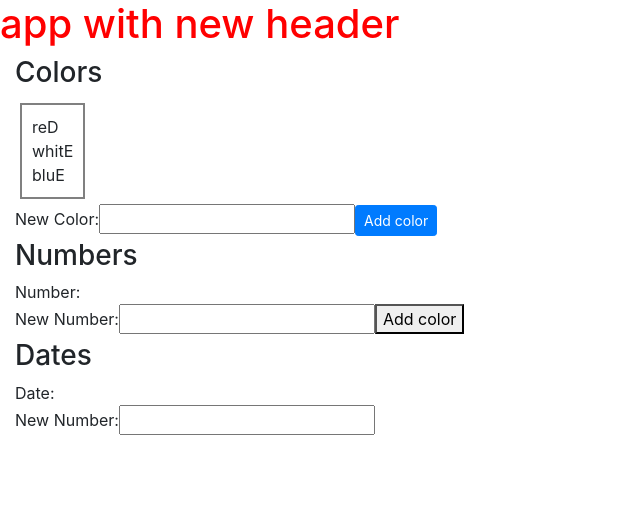
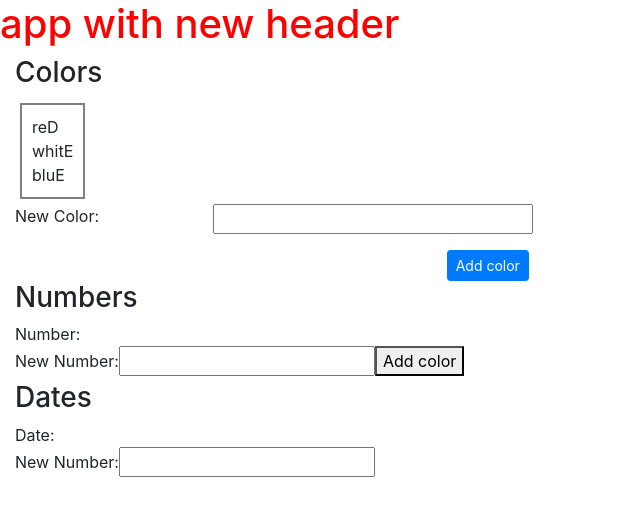
Before and after one commit to netintellect/ngtryout, an Angular app: page / in a window 1280 px wide. Shown: the top 516 px of the page, without its empty margins (0-640 px from the left). Built offline with nearby package versions, Linux system fonts and the light colour scheme.

Commit message:
adding di

```diff
--- a/src/app/app.component.html
+++ b/src/app/app.component.html
@@ -10,16 +10,21 @@
     </li>
   </ul>
   <form>
-    <div>
-      <label for="new-color-input">New Color:</label>
+    <div class="row">
+      <label for="new-color-input"
+             class="col-2">New Color:</label>
       <input type="text"
+             class="col-3 mb-3"
              id="new-color-input"
              name="newColor"
              [(ngModel)]="newColor">
+    </div>
+    <div class="row offset-4 col-1 mr-5">
       <button type="button"
               class="btn btn-primary btn-sm"
               (click)="addColor()"
-              (keyup.enter)="addColor()">Add color</button>
+              (keyup.enter)="addColor()">Add color
+      </button>
     </div>
   </form>
   <h3>Numbers</h3>
@@ -33,7 +38,8 @@
              [(ngModel)]="randomNumber">
       <button type="button"
               (click)="addNumber()"
-              (keyup.enter)="addNumber()">Add color</button>
+              (keyup.enter)="addNumber()">Add color
+      </button>
     </div>
   </form>
   <h3>Dates</h3>
--- a/src/app/app.component.ts
+++ b/src/app/app.component.ts
@@ -1,9 +1,10 @@
 import {Component, Pipe, PipeTransform} from '@angular/core';
+import {Logger} from "./services/logger";
 
 @Component({
   selector: 'app-root',
   templateUrl: './app.component.html',
-  styleUrls: ['./app.component.scss']
+  styleUrls: ['./app.component.scss'],
 })
 export class AppComponent {
   public header: string = "app with new header";
@@ -14,7 +15,12 @@ export class AppComponent {
   public randomNumber: number;
   public randomDate: Date;
 
+  constructor(private logger: Logger) {
+
+  }
+
   public addColor(): void {
+    this.logger.log("Enter");
     this.lines.push(this.newColor);
   }
 
--- a/src/app/app.module.ts
+++ b/src/app/app.module.ts
@@ -3,6 +3,7 @@ import {FormsModule} from "@angular/forms";
 import { NgModule } from '@angular/core';
 
 import {AppComponent, CapitalizePipe} from './app.component';
+import {Logger} from "./services/logger";
 
 
 @NgModule({
@@ -14,7 +15,7 @@ import {AppComponent, CapitalizePipe} from './app.component';
     BrowserModule,
     FormsModule
   ],
-  providers: [],
+  providers: [ Logger ],
   bootstrap: [AppComponent]
 })
 export class AppModule { }
--- /dev/null
+++ b/src/app/services/logger.ts
@@ -0,0 +1,7 @@
+
+
+export class Logger {
+  public log(message: string) {
+    console.log(message);
+  }
+}
```
